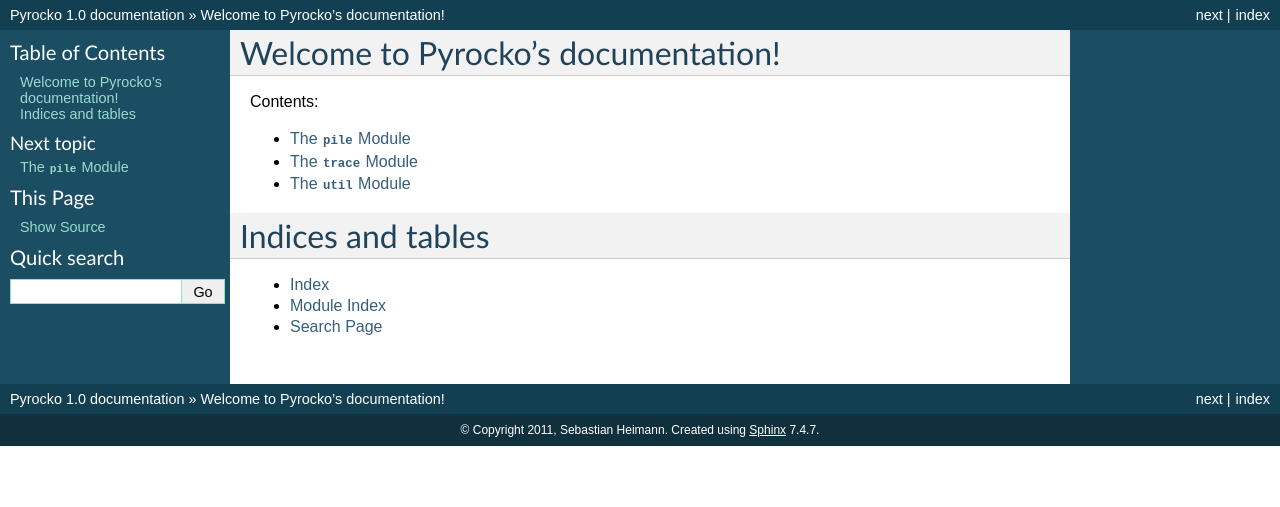
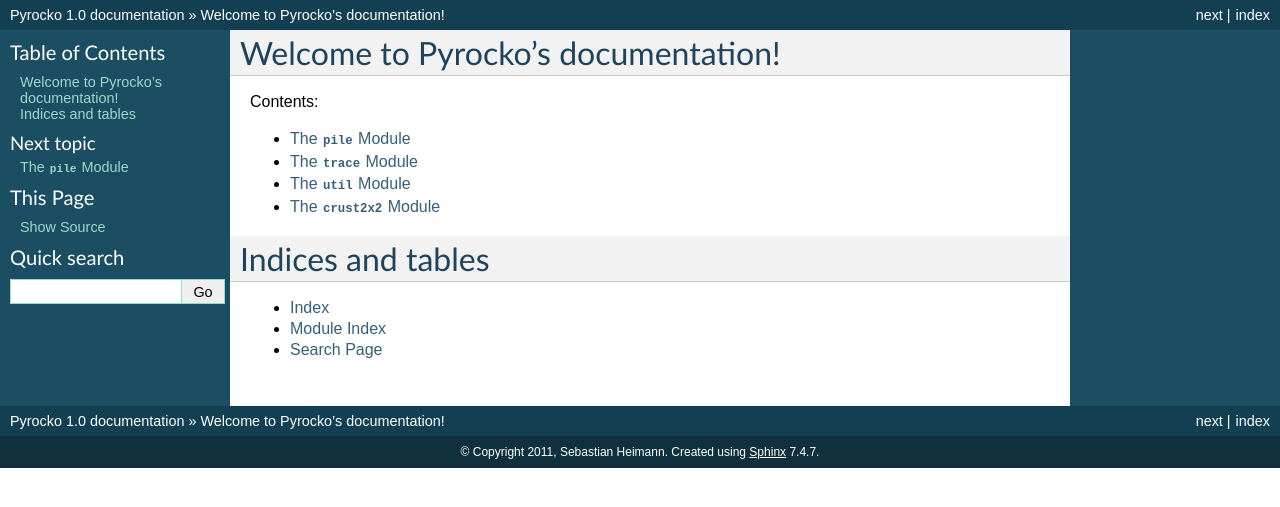
Before and after one commit to pyrocko/pyrocko, a Sphinx documentation site: the page built from doc/index.rst, in a window 1280 px wide. Shown: the top 507 px of the page. Built offline with Sphinx 7.4.7, drawn with Linux system fonts in a browser that asks for light colours.

Commit message:
added documentation for crust2x2

```diff
--- /dev/null
+++ b/doc/crust2x2.rst
@@ -0,0 +1,5 @@
+The :mod:`crust2x2` Module
+--------------------------
+
+.. automodule:: pyrocko.crust2x2
+   :members:
--- a/doc/index.rst
+++ b/doc/index.rst
@@ -14,6 +14,7 @@
    pile
    trace
    util
+   crust2x2
 
 
 Indices and tables
```
